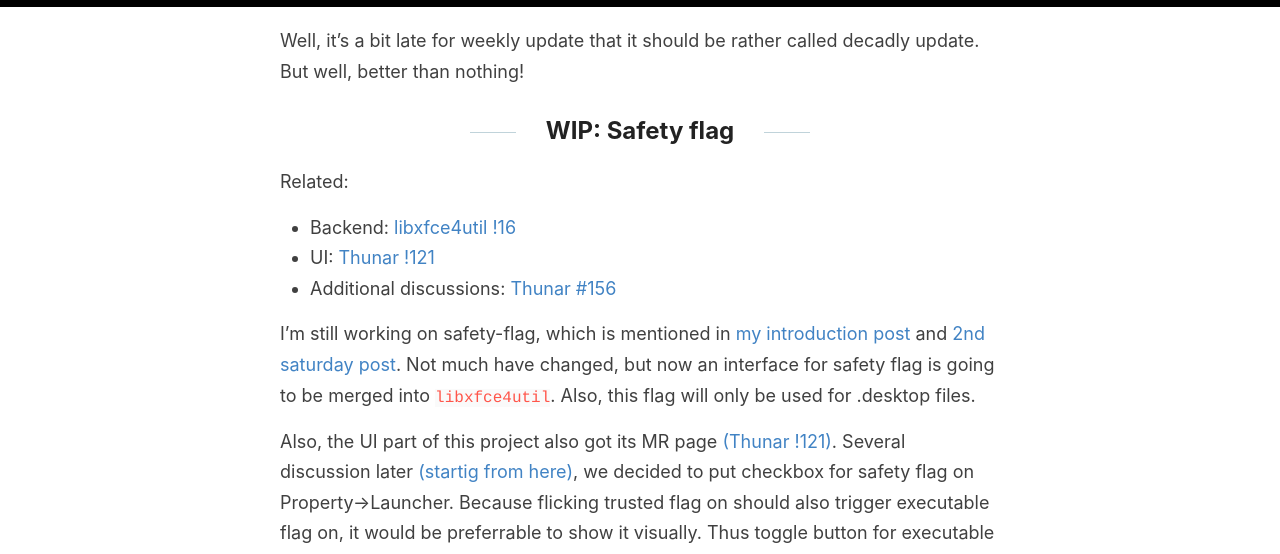
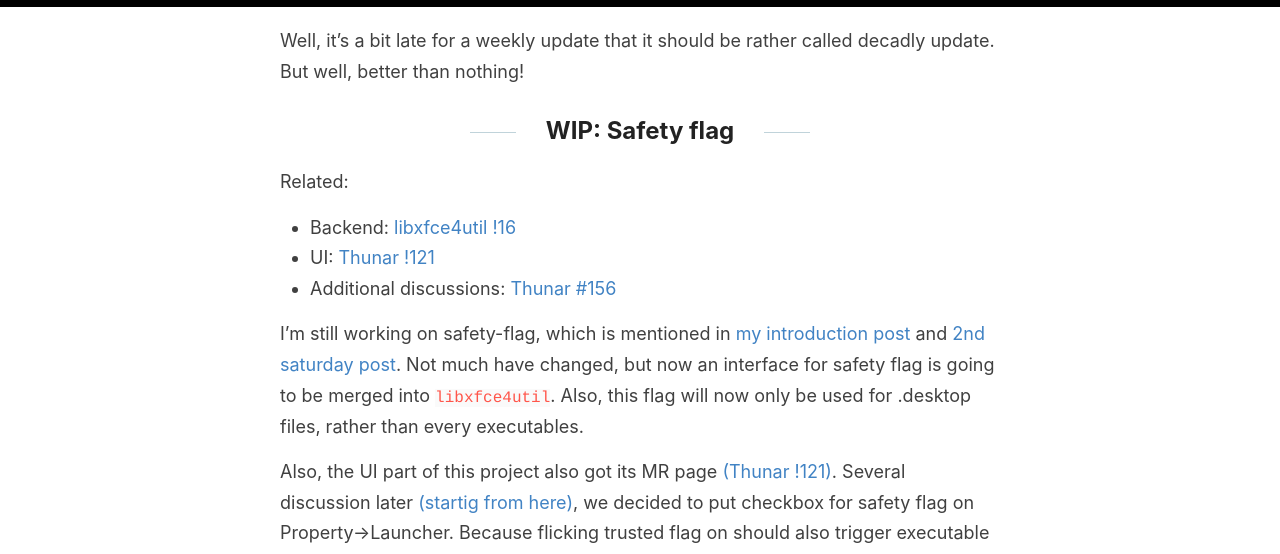
Before and after one commit to MShrimp4/MShrimp4.github.io, a Jekyll site: the page built from _posts/2021-06-21-GSOC-3rd.md, in a window 1280 px wide and 1400 px high, scrolled down 316 px. Shown: the top 554 px of the window. Built offline with Jekyll 4.4.1, drawn with Linux system fonts in a browser that asks for light colours; some of the changed text lies outside the part shown.

Commit message:
Fix typo

```diff
--- a/_posts/2021-06-21-GSOC-3rd.md
+++ b/_posts/2021-06-21-GSOC-3rd.md
@@ -6,7 +6,7 @@ categories: [DEV, GSOC_2021]
 tags: [gsoc_2021, xfce]
 ---
 
-Well, it's a bit late for weekly update that it should be rather called decadly update. But well, better than nothing!
+Well, it's a bit late for a weekly update that it should be rather called decadly update. But well, better than nothing!
 
 ## WIP: Safety flag
 
@@ -15,7 +15,7 @@ Related:
 * UI: [Thunar !121](https://gitlab.xfce.org/xfce/thunar/-/merge_requests/121)
 * Additional discussions: [Thunar #156](https://gitlab.xfce.org/xfce/thunar/-/issues/156)
 
-I'm still working on safety-flag, which is mentioned in [my introduction post](/GSOC-2021/) and [2nd saturday post](/2nd-Saturday/). Not much have changed, but now an interface for safety flag is going to be merged into `libxfce4util`. Also, this flag will only be used for .desktop files.
+I'm still working on safety-flag, which is mentioned in [my introduction post](/GSOC-2021/) and [2nd saturday post](/2nd-Saturday/). Not much have changed, but now an interface for safety flag is going to be merged into `libxfce4util`. Also, this flag will now only be used for .desktop files, rather than every executables.
 
 Also, the UI part of this project also got its MR page [(Thunar !121)](https://gitlab.xfce.org/xfce/thunar/-/merge_requests/121). Several discussion later [(startig from here)](https://gitlab.xfce.org/xfce/thunar/-/issues/156#note_33081), we decided to put checkbox for safety flag on Property->Launcher. Because flicking trusted flag on should also trigger executable flag on, it would be preferrable to show it visually. Thus toggle button for executable flag would also be on Launcher tab. So this would be how it will look like:
 
```
Also changed, not shown: other parts of _posts/2021-06-21-GSOC-3rd.md (+1 -1 lines).
